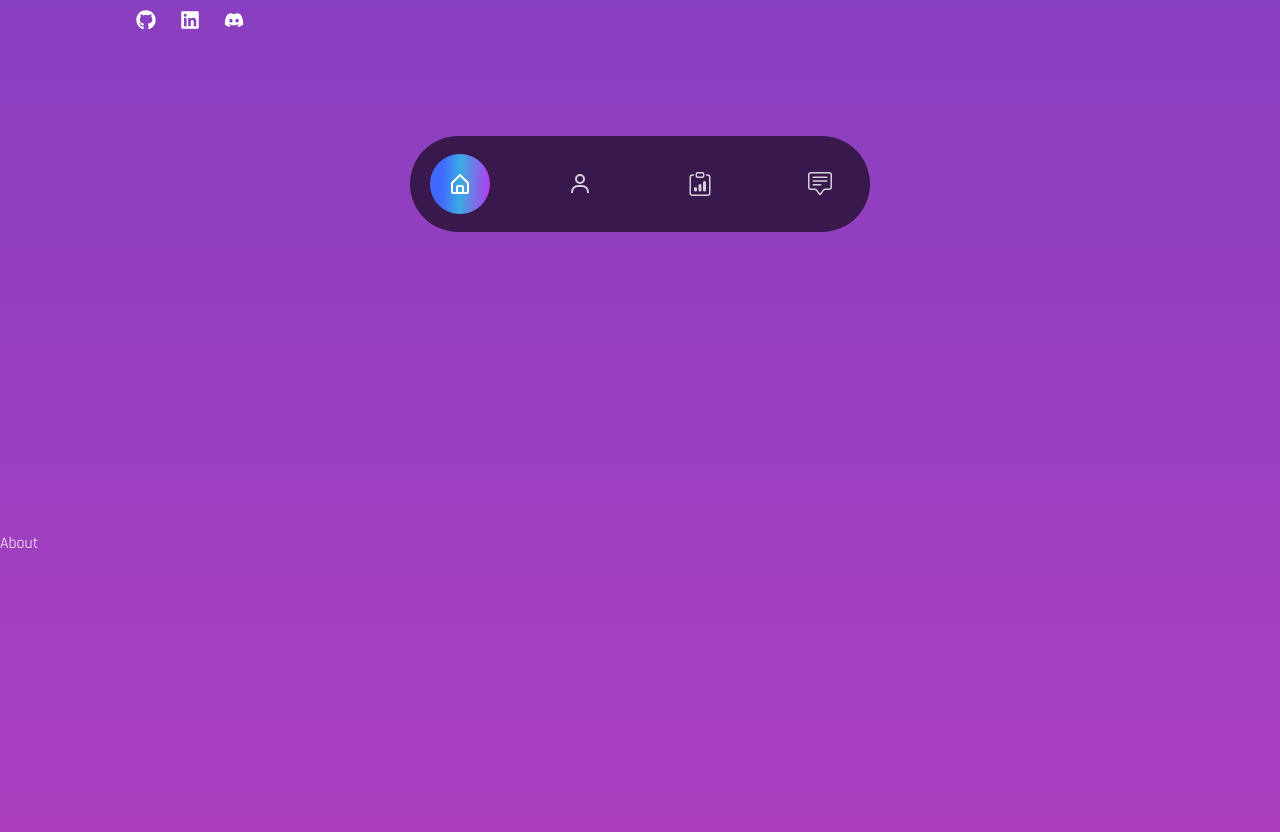
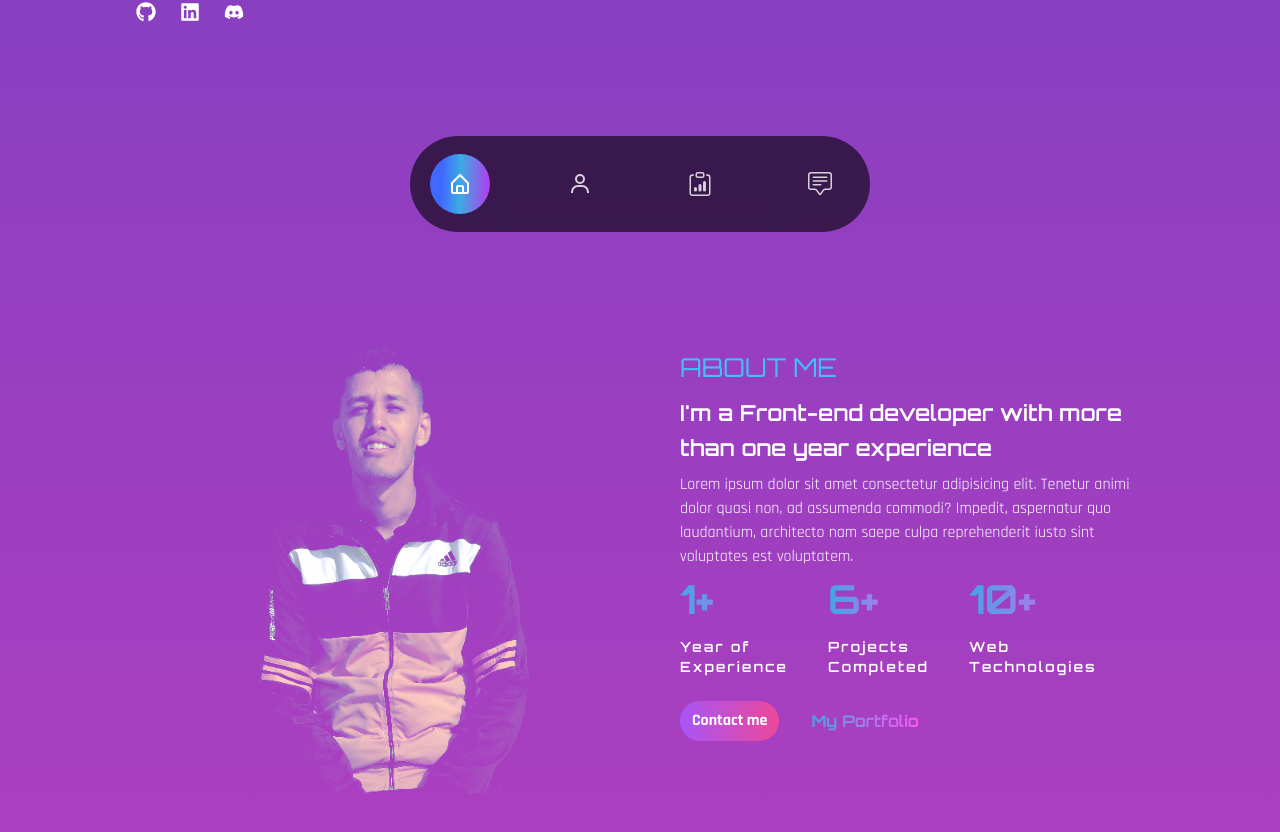
Before and after one commit to hocine1212/personal-portfolio, a Next.js app: page / in a window 1280 px wide. Shown: the part 552-1384 px from the top of the page. Built offline with nearby package versions, Linux system fonts and the light colour scheme; a web font is replaced by a local one.

Commit message:
Implement and style about me component

```diff
--- a/src/components/About/About.jsx
+++ b/src/components/About/About.jsx
@@ -1,10 +1,78 @@
-import React from "react";
+import { motion } from "framer-motion";
+import { useInView } from "react-intersection-observer";
+import { fadeIn } from "../Animation/variants";
+import Link from "next/link";
 
 const About = () => {
+  const [ref, inView] = useInView({
+    threshold: 0.5,
+  });
   return (
-    <div className="section" id="about">
-      About
-    </div>
+    <section className="section" id="about" ref={ref}>
+      <div className="container mx-auto">
+        <div className="flex flex-col gap-y-6 lg:flex-row lg:items-center lg:gap-x-20 lg:gap-y-0 h-screen">
+          <motion.div
+            variants={fadeIn("right", 0.3)}
+            initial="hidden"
+            whileInView={"show"}
+            viewport={{ once: false, amount: 0.3 }}
+            className="flex-1 bg-about bg-contain bg-no-repeat lg:bg-cover lg:h-[500px]  mix-blend-lighten bg-top"
+          ></motion.div>
+          <motion.div
+            variants={fadeIn("left", 0.5)}
+            initial="hidden"
+            whileInView={"show"}
+            viewport={{ once: false, amount: 0.3 }}
+            className="flex-1"
+          >
+            <h2 className="h2 text-[#42c0fa]">About me</h2>
+            <h3 className="h3">
+              I'm a Front-end developer with more than one year experience
+            </h3>
+            <p>
+              Lorem ipsum dolor sit amet consectetur adipisicing elit. Tenetur
+              animi dolor quasi non, ad assumenda commodi? Impedit, aspernatur
+              quo laudantium, architecto nam saepe culpa reprehenderit iusto
+              sint voluptates est voluptatem.
+            </p>
+            <div className="flex gap-x-6 lg:gap-x-10 mb-6">
+              <div>
+                <div className="text-[40px] text-gradient font-tertiary mb-2">
+                  <p>1+</p>
+                </div>
+                <div className="font-primary text-sm tracking-[2px] font-semibold ">
+                  Year of <br /> Experience
+                </div>
+              </div>
+              <div>
+                <div className="text-[40px] text-gradient font-tertiary mb-2">
+                  <p>6+</p>
+                </div>
+                <div className="font-primary text-sm tracking-[2px] font-semibold ">
+                  Projects <br /> Completed
+                </div>
+              </div>
+              <div>
+                <div className="text-[40px] text-gradient font-tertiary mb-2">
+                  <p>10+</p>
+                </div>
+                <div className="font-primary text-sm tracking-[2px] font-semibold ">
+                  Web <br /> Technologies
+                </div>
+              </div>
+            </div>
+            <div className="flex gap-x-8 items-center">
+              <button className="bg-gradient-to-r from-purple-500 to-pink-500 hover:from-pink-500 hover:to-purple-500 px-3 font-bold py-2 rounded-full transition-all duration-300 ">
+                Contact me
+              </button>
+              <Link className="text-gradient" href="#">
+                My Portfolio
+              </Link>
+            </div>
+          </motion.div>
+        </div>
+      </div>
+    </section>
   );
 };
 
--- a/src/components/Banner/Banner.jsx
+++ b/src/components/Banner/Banner.jsx
@@ -52,12 +52,14 @@ const Banner = () => {
               initial="hidden"
               whileInView={"show"}
               viewport={{ once: false, amount: 0.7 }}
-              className="flex max-w-max gap-x-6 mb-12 mx-auto lg:mx-0 items-center"
+              className="flex max-w-max gap-x-6 mb-8 mx-auto lg:mx-0 items-center"
             >
               <button className="bg-gradient-to-r from-purple-500 to-pink-500 hover:from-pink-500 hover:to-purple-500 px-3 font-bold py-2 rounded-full transition-all duration-300 ">
                 Contact me
               </button>
-              <Link href="#">My Portfolio</Link>
+              <Link className="text-gradient" href="#">
+                My Portfolio
+              </Link>
             </motion.div>
             <motion.div
               variants={fadeIn("up", 0.7)}
--- a/src/styles/globals.css
+++ b/src/styles/globals.css
@@ -18,10 +18,17 @@
 
 body {
   background: linear-gradient(to bottom, #713fc0 0%, #b23fc0 50%, #3f4dc0 100%);
-  color: #ededed;
+
   @apply font-secondary text-white;
 }
 
+.h2 {
+  @apply font-primary text-[26px] mb-2 tracking-[10%] uppercase;
+}
+
+.h3 {
+  @apply font-primary font-semibold text-[22px] mb-2 leading-[35px];
+}
 .section {
   @apply py-8 lg:py-24 lg:h-screen flex items-center;
 }
@@ -44,3 +51,7 @@ body {
 .container {
   @apply lg:px-24;
 }
+
+.text-gradient {
+  @apply bg-gradient-to-r text-transparent bg-clip-text from-[#42A6E3] to-[#FF56F6] font-bold font-primary hover:from-[#FF56F6] hover:to-[#42A6E3];
+}
--- a/tailwind.config.js
+++ b/tailwind.config.js
@@ -11,6 +11,7 @@ module.exports = {
         "gradient-radial": "radial-gradient(var(--tw-gradient-stops))",
         "gradient-conic":
           "conic-gradient(from 180deg at 50% 50%, var(--tw-gradient-stops))",
+        about: "url(/about.png)",
       },
     },
     fontFamily: {
```
Also changed, not shown: .eslintrc.json, public/about.png (added).
